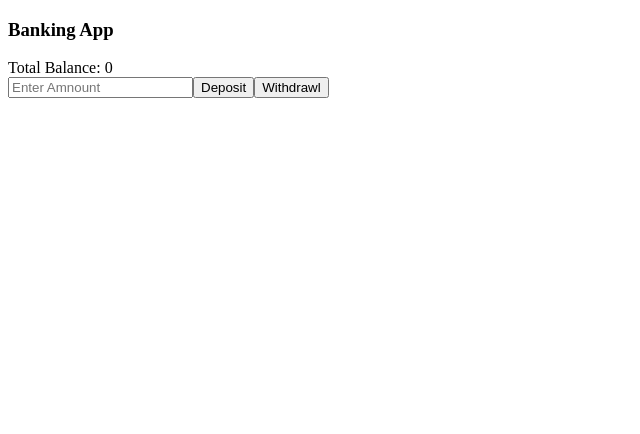
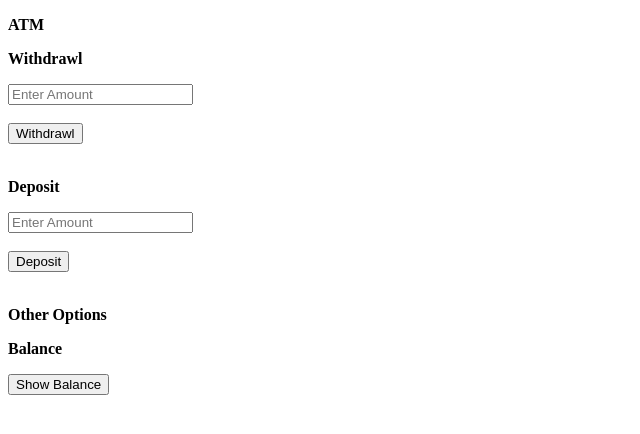
Before and after one commit to Ashwary-Jharbade/react-vite-app-test-run, a React (Vite) app: page / in a window 1280 px wide. Shown: the top 434 px of the page, without its empty margins (0-640 px from the left). Built offline with nearby package versions, Linux system fonts and the light colour scheme.

Commit message:
Added useContext hook

```diff
--- a/src/App.jsx
+++ b/src/App.jsx
@@ -1,9 +1,9 @@
-import ComponentA from "./components/ComponentA";
+import { Banking } from "./components/Banking";
 
 function App() {
   return (
     <>
-      <ComponentA></ComponentA>
+      <Banking></Banking>
     </>
   );
 }
--- /dev/null
+++ b/src/components/Balance.jsx
@@ -0,0 +1,34 @@
+import Text from "./Text";
+import Button from "./Button";
+import { balanceContext } from "./Banking";
+import { useState, useContext } from "react";
+
+const Balance = () => {
+  const [balanceVisibility, setBalanceVisibility] = useState(false);
+  const balance = useContext(balanceContext);
+
+  const _showBalanceHandler = (e) => {
+    if (!e || !e?.target) {
+      return;
+    }
+    setBalanceVisibility(true);
+    setTimeout(() => {
+      setBalanceVisibility(false);
+    }, 5000);
+  };
+
+  return (
+    <>
+      <Text label={"Balance"}></Text>
+      {balanceVisibility ? (
+        <div>
+          <div>Current balance: {balance} </div>
+          <br />
+        </div>
+      ) : null}
+      <Button label={"Show Balance"} handler={_showBalanceHandler}></Button>
+    </>
+  );
+};
+
+export default Balance;
--- /dev/null
+++ b/src/components/Banking.jsx
@@ -0,0 +1,45 @@
+import { createContext, useEffect, useState } from "react";
+import getData from "../storage/localStorage/getData";
+import setData from "../storage/localStorage/setData";
+import Withdrawl from "./Widthdrawl";
+import Deposit from "./Deposit";
+import Text from "./Text";
+import Others from "./Others";
+
+const balanceContext = createContext(0);
+
+const Banking = () => {
+  const [balance, setBalance] = useState(0);
+
+  useEffect(() => {
+    const data = getData("user1");
+    setBalance(parseInt(data));
+  }, []);
+
+  useEffect(() => {
+    setData("user1", balance);
+  }, [balance]);
+
+  const _updateBalanceHandler = (param) => {
+    setBalance(param);
+  };
+
+  console.log("Rendered Banking Component");
+  return (
+    <>
+      <Text label={"ATM"}></Text>
+      <Text label={"Withdrawl"}></Text>
+      <Withdrawl handler={_updateBalanceHandler} balance={balance}></Withdrawl>
+      <br />
+      <Text label={"Deposit"}></Text>
+      <Deposit handler={_updateBalanceHandler} balance={balance}></Deposit>
+      <br />
+
+      <balanceContext.Provider value={balance}>
+        <Others></Others>
+      </balanceContext.Provider>
+    </>
+  );
+};
+
+export { Banking, balanceContext };
--- a/src/components/Button.jsx
+++ b/src/components/Button.jsx
@@ -1,5 +1,3 @@
-import { memo } from "react";
-
 const Button = ({ label, handler }) => {
   console.log("Rendered", label);
   return (
@@ -9,4 +7,4 @@ const Button = ({ label, handler }) => {
   );
 };
 
-export default memo(Button);
+export default Button;
--- a/src/components/ComponentA.jsx
+++ /dev/null
@@ -1,76 +0,0 @@
-import { useCallback, useEffect, useState } from "react";
-import getData from "../storage/localStorage/getData";
-import Button from "./Button";
-import setData from "../storage/localStorage/setData";
-
-const ComponentA = () => {
-  const [balance, setBalance] = useState(0);
-  const [amount, setAmount] = useState("");
-
-  useEffect(() => {
-    const data = getData("user1");
-    setBalance(parseInt(data));
-  }, []);
-
-  useEffect(() => {
-    setData("user1", balance);
-  }, [balance]);
-
-  const _depositHandler = () => {
-    if (!amount) {
-      return;
-    }
-    const amo = parseInt(amount);
-    const newBalance = balance + amo;
-    setBalance(newBalance);
-  };
-
-  const _withdrawlHandler = () => {
-    if (!amount) {
-      return;
-    }
-    const amo = parseInt(amount);
-    if (balance - amo < 0) {
-      return;
-    }
-    const newBalance = balance - amo;
-    setBalance(newBalance);
-  };
-
-  const _validateInputValue = (value) => {
-    if (!value) {
-      return true;
-    }
-    const reg = /^[0-9]+$/;
-    const result = reg.test(value);
-    return result;
-  };
-
-  const _onInputFieldChangeHandler = (e) => {
-    if (!e || !e?.target) {
-      return;
-    }
-    const { value } = e.target;
-    if (!_validateInputValue(value)) {
-      return;
-    }
-    setAmount(value);
-  };
-
-  return (
-    <>
-      <h3>Banking App</h3>
-      <div>Total Balance: {balance}</div>
-      <input
-        type="text"
-        placeholder="Enter Amnount"
-        onChange={_onInputFieldChangeHandler}
-        value={amount}
-      />
-      <Button label={"Deposit"} handler={_depositHandler}></Button>
-      <Button label={"Withdrawl"} handler={_withdrawlHandler}></Button>
-    </>
-  );
-};
-
-export default ComponentA;
--- /dev/null
+++ b/src/components/Deposit.jsx
@@ -0,0 +1,56 @@
+import Button from "./Button";
+import { useState } from "react";
+import Input from "./Input";
+
+const Deposit = ({ handler, balance }) => {
+  const [amount, setAmount] = useState("");
+
+  const _depositHandler = () => {
+    if (!amount) {
+      return;
+    }
+    const amo = parseInt(amount);
+    const newBalance = balance + amo;
+    handler(newBalance);
+    setAmount("");
+  };
+
+  const _validateInputValue = (value) => {
+    if (!value) {
+      return true;
+    }
+    const reg = /^[0-9]+$/;
+    const result = reg.test(value);
+    return result;
+  };
+
+  const _onInputFieldChangeHandler = (e) => {
+    if (!e || !e?.target) {
+      return;
+    }
+    const { value } = e.target;
+    if (!_validateInputValue(value)) {
+      return;
+    }
+    setAmount(value);
+  };
+
+  return (
+    <>
+      <div>
+        <Input
+          type="text"
+          placeholder="Enter Amount"
+          handler={_onInputFieldChangeHandler}
+          value={amount}
+        ></Input>
+      </div>
+      <br />
+      <div>
+        <Button label={"Deposit"} handler={_depositHandler}></Button> &nbsp;
+      </div>
+    </>
+  );
+};
+
+export default Deposit;
--- /dev/null
+++ b/src/components/Input.jsx
@@ -0,0 +1,14 @@
+const Input = ({ type, placeholder, handler, value }) => {
+  return (
+    <>
+      <input
+        type={type}
+        placeholder={placeholder}
+        value={value}
+        onChange={handler}
+      />
+    </>
+  );
+};
+
+export default Input;
--- /dev/null
+++ b/src/components/Others.jsx
@@ -0,0 +1,13 @@
+import Text from "./Text";
+import Balance from "./Balance";
+
+const Others = () => {
+  return (
+    <>
+      <Text label={"Other Options"}></Text>
+      <Balance></Balance>
+    </>
+  );
+};
+
+export default Others;
--- /dev/null
+++ b/src/components/Text.jsx
@@ -0,0 +1,13 @@
+import { memo } from "react";
+
+const Text = ({ label }) => {
+  return (
+    <>
+      <p>
+        <b>{label}</b>
+      </p>
+    </>
+  );
+};
+
+export default memo(Text);
--- /dev/null
+++ b/src/components/Widthdrawl.jsx
@@ -0,0 +1,59 @@
+import Button from "./Button";
+import { useState } from "react";
+import Input from "./Input";
+
+const Withdrawl = ({ handler, balance }) => {
+  const [amount, setAmount] = useState("");
+
+  const _withdrawlHandler = () => {
+    if (!amount) {
+      return;
+    }
+    const amo = parseInt(amount);
+    if (balance - amo < 0) {
+      return;
+    }
+    const newBalance = balance - amo;
+    handler(newBalance);
+    setAmount("");
+  };
+
+  const _validateInputValue = (value) => {
+    if (!value) {
+      return true;
+    }
+    const reg = /^[0-9]+$/;
+    const result = reg.test(value);
+    return result;
+  };
+
+  const _onInputFieldChangeHandler = (e) => {
+    if (!e || !e?.target) {
+      return;
+    }
+    const { value } = e.target;
+    if (!_validateInputValue(value)) {
+      return;
+    }
+    setAmount(value);
+  };
+
+  return (
+    <>
+      <div>
+        <Input
+          type="text"
+          placeholder="Enter Amount"
+          handler={_onInputFieldChangeHandler}
+          value={amount}
+        ></Input>
+      </div>
+      <br />
+      <div>
+        <Button label={"Withdrawl"} handler={_withdrawlHandler}></Button>
+      </div>
+    </>
+  );
+};
+
+export default Withdrawl;
```
